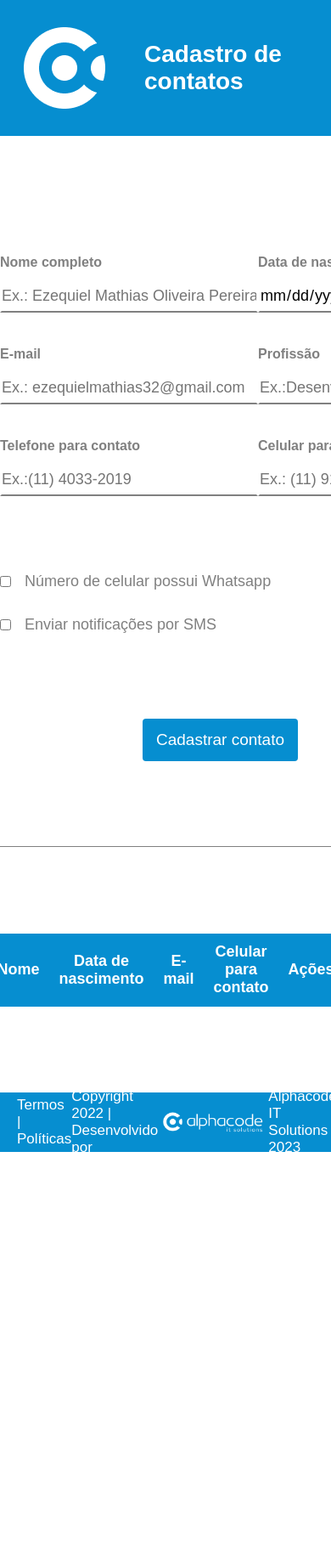
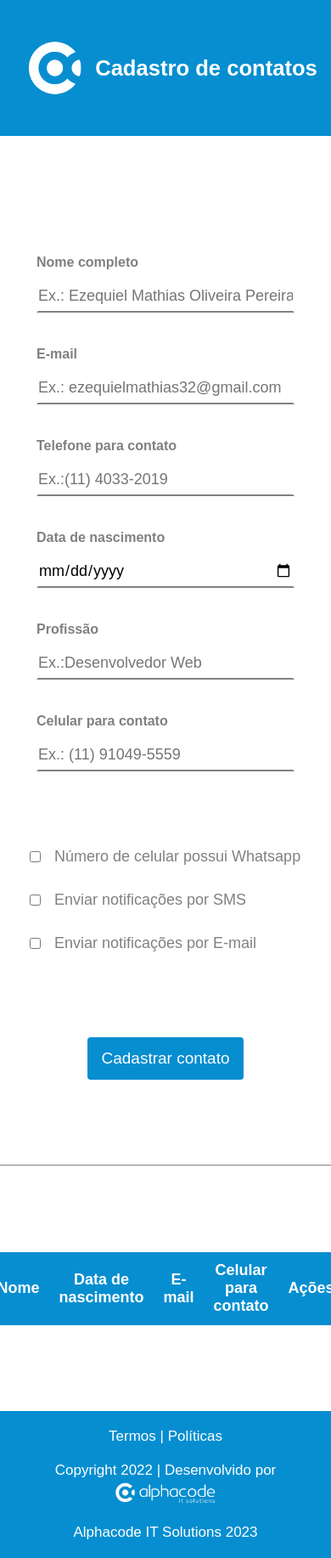
Before and after one commit to Ezequiel-Mathias/Crud-Contacts-Alphacode, a PHP site: page / in a window 390 px wide; the page is wider, and only the part inside the window is pictured. Shown: that part at 85% size. Before the commit the page ends 1356 px from the top of that part, so only its background shows below. Run offline with PHP 8.4, Linux system fonts and the light colour scheme; lists and menus that the app fills with data are empty.

Commit message:
starting table responsiveness

```diff
--- a/frontend/index.html
+++ b/frontend/index.html
@@ -45,7 +45,7 @@
                     <p>Profissão</p>
                     <input id="profession" type="text" placeholder="Ex.:Desenvolvedor Web" required>
                     <p>Celular para contato</p>
-                    <input id="cellphone" type="text" placeholder="Ex.: (11) 91049-5559" required>
+                    <input id="cellphone" type="text" placeholder="Ex.: (11) 91049-5559" pattern="^(\([0-9]{2}\))\s([9]{1})?([0-9]{4})-([0-9]{4})$" required>
                 </section>
 
             </section>
--- a/frontend/main.js
+++ b/frontend/main.js
@@ -73,23 +73,21 @@ const powerDataContacts = async () => {
             if (!createVereficationEmail && !createVereficationCellphone) {
                 clearRowsTable();
                 createContact(dataContact);
-                location.reload();
             }
 
         } else {
-            const updateVereficationEmail = await existingEmailVerificationUpdate(index , email);
-            const updateVereficationCellphone = await existingCellphoneVerificationUpdate(index , cellphone);
+            const updateVereficationEmail = await existingEmailVerificationUpdate(index, email);
+            const updateVereficationCellphone = await existingCellphoneVerificationUpdate(index, cellphone);
 
             if (!updateVereficationEmail && !updateVereficationCellphone) {
                 clearRowsTable();
                 updateContact(index, dataContact);
-                location.reload();
             }
         }
     }
 }
 
-const fillInInputs = ({ name, birthday_date, email, profession, cellphone, phone, id }) => {
+const fillInInputs = ({ name, birthday_date, email, profession, cellphone, phone, id, have_whatsapp, permission_send_email, permission_send_sms }) => {
 
     document.getElementById('name').value = name
     document.getElementById('birthday-date').value = birthday_date
@@ -97,6 +95,9 @@ const fillInInputs = ({ name, birthday_date, email, profession, cellphone, phone
     document.getElementById('profession').value = profession
     document.getElementById('phone').value = phone
     document.getElementById('cellphone').value = cellphone
+    document.getElementById('checked-whatsapp').checked = have_whatsapp == 1 ? true : false
+    document.getElementById('checked-sms').checked = permission_send_sms == 1 ? true : false
+    document.getElementById('checked-email').checked = permission_send_email == 1 ? true : false
     document.getElementById('name').dataset.index = id
 
 }
@@ -131,17 +132,20 @@ const choiceOfActionTable = async (event) => {
 
         const [action, index] = event.target.id.split('-');
 
-        if (action == 'edit') {
+        if (action == 'edit')
+            editContact(index)
+        else {
+            const teste = confirm("Deseja realmente excluir esse contato ?")
 
-            editContact(index)
-
-        } else {
-            clearRowsTable();
-            deleteContact(index);
-
+            if (teste) {
+                clearRowsTable();
+                deleteContact(index);
+            } else
+                return
 
         }
     }
+
 }
 
 document.getElementById('register-contact__button').addEventListener('click', powerDataContacts);
--- a/frontend/service/index.js
+++ b/frontend/service/index.js
@@ -29,7 +29,7 @@ const createContact = async (contact) => {
     const response = await fetch(`${baseUrl}/contacts`, option);
 
     if (response.ok)
-        console.log('POST', response.ok)
+        location.reload();
 }
 
 
@@ -46,7 +46,7 @@ const updateContact = async (index, dataContact) => {
     const response = await fetch(`${baseUrl}/contacts/${index}`, option);
 
     if (response.ok)
-        console.log('UPDATE' , response.ok)
+        location.reload();
 
 }
 
@@ -58,7 +58,7 @@ const deleteContact = async (index) => {
 
     const response = await fetch(`${baseUrl}/contacts/${index}`, option);
 
-    if (response.ok){
+    if (response.ok) {
         location.reload();
     }
 
--- a/frontend/style.css
+++ b/frontend/style.css
@@ -5,14 +5,14 @@
     --light-gray: rgb(238, 238, 238);
 }
 
-*{
+* {
     padding: 0;
     margin: 0;
     box-sizing: border-box;
     font-family: 'Poppins', sans-serif;
 }
 
-.navmenu{
+.navmenu {
     width: 100%;
     height: 160px;
     display: flex;
@@ -20,25 +20,29 @@
     background-color: var(--blue);
 }
 
-.navmenu__figure{
+.navmenu__figure {
     display: flex;
     align-items: center;
-    gap: 20px;
 }
 
-.navmenu--text{
-    color: var(--white);
-    font-size: 28px;
+.navmenu__figure img {
+    width: clamp(6rem, 15vw, 8.75rem);
 }
 
-.data-filling{
+.navmenu--text {
+    color: var(--white);
+    font-size: clamp(1.60rem, 3vw, 1.75rem);
+    text-align: center;
+}
+
+.data-filling {
     display: flex;
     margin-top: 100px;
     justify-content: center;
     justify-content: space-around;
 }
 
-.data-filling p{
+.data-filling p {
     margin-top: 40px;
     margin-bottom: 10px;
     color: var(--gray);
@@ -52,31 +56,31 @@
     border-color: transparent transparent var(--gray) transparent;
 }
 
-.data-filling input:focus{
+.data-filling input:focus {
     box-shadow: 0 0 0 0;
     outline: 0;
 }
 
-.receive-contact{
+.receive-contact {
     margin-top: 60px;
     display: flex;
     justify-content: center;
     justify-content: space-around;
 }
 
-.receive-contact__checkbox{
-    width: 30.375rem;
+.receive-contact__checkbox {
+    width: clamp(20rem, 30vw, 30.375rem);
     display: flex;
     gap: 16px;
     margin-top: 30px;
 }
 
-.receive-contact__checkbox p{
+.receive-contact__checkbox p {
     color: var(--gray);
     font-size: 18px;
 }
 
-.register-contact{
+.register-contact {
     width: 90%;
     margin-top: 100px;
     margin-bottom: 100px;
@@ -84,7 +88,7 @@
     justify-content: flex-end;
 }
 
-#register-contact__button{
+#register-contact__button {
     width: max-content;
     padding: 16px;
     height: 50px;
@@ -98,7 +102,7 @@
     cursor: pointer;
 }
 
-#table-contacts{
+#table-contacts {
     padding-top: 100px;
     padding-bottom: 100px;
     display: flex;
@@ -107,19 +111,19 @@
     border-top: solid 1px var(--gray);
 }
 
-#table-contacts table, th, td{
+#table-contacts table,
+th,
+td {
     border: 1px solid black;
     border-collapse: collapse;
     padding: 5px 2px;
-
 }
 
-
-#table-contacts table{
+#table-contacts table {
     width: 1500px;
 }
 
-#table-contacts table th{
+#table-contacts table th {
     background-color: var(--blue);
     padding: 10px;
     color: var(--white);
@@ -128,18 +132,18 @@
     font-size: 18px;
 }
 
-#table-contacts table td{
+#table-contacts table td {
     border: solid transparent;
     text-align: center;
     font-size: 17px;
     padding: 15px;
 }
 
-#table-contacts table tr:hover{
+#table-contacts table tr:hover {
     background-color: var(--light-gray);
 }
 
-footer{
+footer {
     background-color: var(--blue);
     height: 70px;
     display: flex;
@@ -150,12 +154,51 @@ footer{
     font-size: 17px;
 }
 
-footer img{
+footer img {
     width: 130px;
 }
 
-footer .copyright{
+footer .copyright {
     display: flex;
     align-items: center;
     justify-content: center;
 }
+
+@media (max-width: 768px) {
+
+    .navmenu {
+        justify-content: center;
+        align-items: center;
+    }
+
+    .data-filling {
+        flex-direction: column;
+        align-items: center;
+    }
+
+    .receive-contact {
+        flex-direction: column;
+        align-items: center;
+    }
+
+    .register-contact {
+        width: 100%;
+        justify-content: center;
+        align-items: center;
+    }
+
+}
+
+@media (max-width: 992px) {
+
+    footer {
+        flex-direction: column;
+        height: max-content;
+        gap: 20px;
+    }
+
+    footer .copyright {
+        flex-direction: column;
+    }
+
+}
--- a/frontend/utils/Validation.js
+++ b/frontend/utils/Validation.js
@@ -1,6 +1,6 @@
 'use strict'
 
-import { confirmEmailCreate, confirmEmailUpdate , confirmCellphoneCreate, confirmCellphoneUpdate } from "../service/index.js";
+import { confirmEmailCreate, confirmEmailUpdate, confirmCellphoneCreate, confirmCellphoneUpdate } from "../service/index.js";
 
 const cellphone = document.getElementById("cellphone");
 
@@ -8,7 +8,7 @@ const phone = document.getElementById("phone");
 
 cellphone.addEventListener("input", () => {
 
-    var clearValue = cellphone.value.replace(/\D/g, "").substring(0, 12);
+    var clearValue = cellphone.value.replace(/\D/g, "").substring(0, 11);
 
     var numberArray = clearValue.split("");
 
@@ -94,7 +94,7 @@ const existingEmailVerificationCreate = async (email) => {
     return false
 }
 
-const existingEmailVerificationUpdate = async (idContact , email) => {
+const existingEmailVerificationUpdate = async (idContact, email) => {
 
     const data = {
         id: idContact,
@@ -127,7 +127,7 @@ const existingCellphoneVerificationCreate = async (cellphone) => {
     return false
 }
 
-const existingCellphoneVerificationUpdate = async (idContact , cellphone) => {
+const existingCellphoneVerificationUpdate = async (idContact, cellphone) => {
 
     const data = {
         id: idContact,
```
Also changed, not shown: backend/App/DAO/Contacts/ContactsDAO.php (+7 -1 lines).
